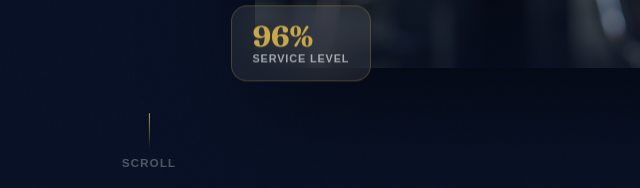
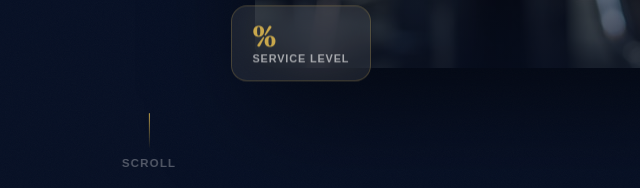
Before and after one commit to ydonadoj/pagina-callcenter-YD, a plain HTML site: page sitio6/index.html in a window 1280 px wide. Shown: the part 591-779 px from the top of the page, 491-1131 px from the left. Drawn offline with Linux system fonts and the light colour scheme; a web font is replaced by a local one.

Commit message:
Update index.html

```diff
--- a/sitio6/index.html
+++ b/sitio6/index.html
@@ -388,7 +388,7 @@ img{background:rgba(13,33,73,.3)}
       <img loading="lazy" crossorigin="anonymous" src="img/hero.jpg" alt="CallSolution Agents"/>
       <div class="img-overlay"></div>
     </div>
-    <div class="fcard f1"><span class="fn">96%</span><div class="fl" data-en="Service Level" data-es="Nivel de servicio">Service Level</div></div>
+    <div class="fcard f1"><span class="fn">%</span><div class="fl" data-en="Service Level" data-es="Nivel de servicio">Service Level</div></div>
     <div class="fcard f2"><span class="fn">24/7</span><div class="fl" data-en="Availability" data-es="Disponibilidad">Availability</div></div>
     <div class="fcard f3">⚡ <span data-en="+100 active agents" data-es="+100 agentes activos">+100 active agents</span></div>
   </div>
```
